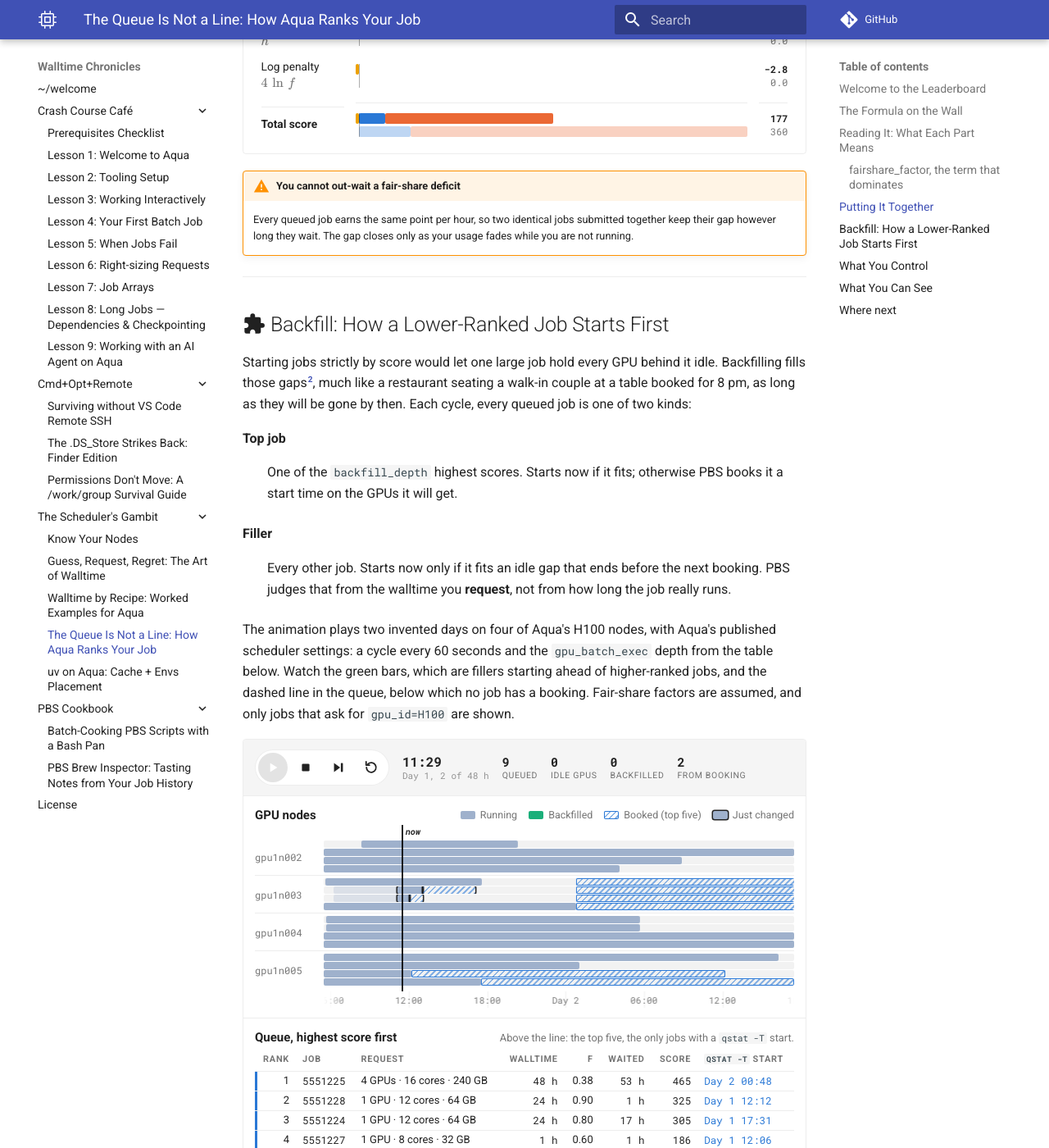
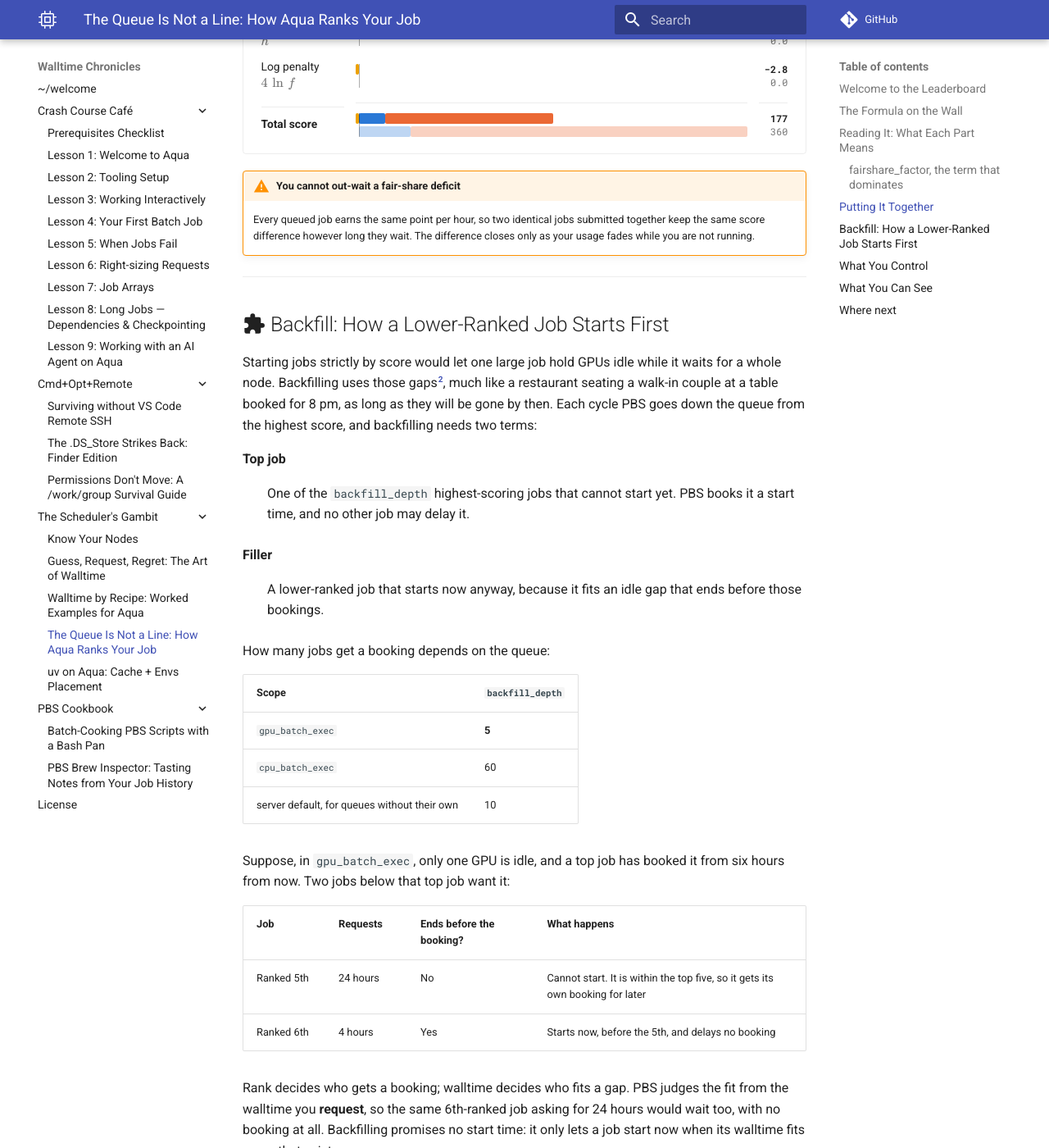
Before and after one commit to ZhipengHe/Walltime-Chronicles, an MkDocs documentation site: the page built from docs/scheduler/The-Queue-Is-Not-a-Line.md, in a window 1280 px wide and 1400 px high, scrolled down 4085 px. Shown: the whole window at 82% size. Built offline with MkDocs 1.6.1 and Material for MkDocs 9.7.7, drawn with Linux system fonts in a browser that asks for light colours; comment, search, counter and statistics services are not loaded; some of the changed text lies outside the part shown.

Commit message:
docs(scheduler): clarify top jobs, fillers and walltime in the backfill section
Top jobs are now defined as the backfill_depth highest-scoring jobs that cannot start yet, and fillers as lower-ranked jobs that start in a gap ending before those bookings. The depth table moves before the animation, a two-job example shows a 6th-ranked job starting before the 5th, and the qstat -T bullet notes estimates can move earlier. The waiting-time row now says users can only shorten a queued job's walltime with qalter, the walltime row says too little walltime gets the job killed, and the fair-share warning says score difference to avoid clashing with backfill gaps.

Co-Authored-By: Claude Opus 5 (1M context) <noreply@anthropic.com>
Claude-Session: https://claude.ai/code/session_01NNtjAMqkmA6e9wEe3mcows

```diff
--- a/docs/scheduler/The-Queue-Is-Not-a-Line.md
+++ b/docs/scheduler/The-Queue-Is-Not-a-Line.md
@@ -78,27 +78,21 @@ Usage equal to share gives $f = 0.5$, twice your share gives $0.25$, almost noth
 <!-- markdownlint-enable MD033 -->
 
 !!! warning "You cannot out-wait a fair-share deficit"
-    Every queued job earns the same point per hour, so two identical jobs submitted together keep their gap however long they wait. The gap closes only as your usage fades while you are not running.
+    Every queued job earns the same point per hour, so two identical jobs submitted together keep the same score difference however long they wait. The difference closes only as your usage fades while you are not running.
 
 ---
 
 ## :material-puzzle: Backfill: How a Lower-Ranked Job Starts First {#backfill}
 
-Starting jobs strictly by score would let one large job hold every GPU behind it idle. Backfilling fills those gaps[^2], much like a restaurant seating a walk-in couple at a table booked for 8 pm, as long as they will be gone by then. Each cycle, every queued job is one of two kinds:
+Starting jobs strictly by score would let one large job hold GPUs idle while it waits for a whole node. Backfilling uses those gaps[^2], much like a restaurant seating a walk-in couple at a table booked for 8 pm, as long as they will be gone by then. Each cycle PBS goes down the queue from the highest score, and backfilling needs two terms:
 
 **Top job**
-:   One of the `backfill_depth` highest scores. Starts now if it fits; otherwise PBS books it a start time on the GPUs it will get.
+:   One of the `backfill_depth` highest-scoring jobs that cannot start yet. PBS books it a start time, and no other job may delay it.
 
 **Filler**
-:   Every other job. Starts now only if it fits an idle gap that ends before the next booking. PBS judges that from the walltime you **request**, not from how long the job really runs.
+:   A lower-ranked job that starts now anyway, because it fits an idle gap that ends before those bookings.
 
-The animation plays two invented days on four of Aqua's H100 nodes, with Aqua's published scheduler settings: a cycle every 60 seconds and the `gpu_batch_exec` depth from the table below. Watch the green bars, which are fillers starting ahead of higher-ranked jobs, and the dashed line in the queue, below which no job has a booking. Fair-share factors are assumed, and only jobs that ask for `gpu_id=H100` are shown.
-
-<!-- markdownlint-disable MD033 -->
-<div id="backfill-animation" class="bfa"></div>
-<!-- markdownlint-enable MD033 -->
-
-On Aqua:
+How many jobs get a booking depends on the queue:
 
 | Scope | `backfill_depth` |
 |---|---|
@@ -106,7 +100,22 @@ On Aqua:
 | `cpu_batch_exec` | 60 |
 | server default, for queues without their own | 10 |
 
-- :material-eye-off: **`qstat -T` estimates a start only for top jobs**, and only for your own. Blank most likely means "not in the top five right now".
+Suppose, in `gpu_batch_exec`, only one GPU is idle, and a top job has booked it from six hours from now. Two jobs below that top job want it:
+
+| Job | Requests | Ends before the booking? | What happens |
+|---|---|---|---|
+| Ranked 5th | 24 hours | No | Cannot start. It is within the top five, so it gets its own booking for later |
+| Ranked 6th | 4 hours | Yes | Starts now, before the 5th, and delays no booking |
+
+Rank decides who gets a booking; walltime decides who fits a gap. PBS judges the fit from the walltime you **request**, so the same 6th-ranked job asking for 24 hours would wait too, with no booking at all. Backfilling promises no start time: it only lets a job start now when its walltime fits a gap that exists now.
+
+The animation plays two invented days on four of Aqua's H100 nodes, with Aqua's published scheduler settings: a cycle every 60 seconds and five bookings. Green bars are fillers, each ending before the booking on its GPU, and the dashed line in the queue marks where bookings stop. Fair-share factors are assumed, and only jobs that ask for `gpu_id=H100` are shown.
+
+<!-- markdownlint-disable MD033 -->
+<div id="backfill-animation" class="bfa"></div>
+<!-- markdownlint-enable MD033 -->
+
+- :material-eye-off: **`qstat -T` estimates a start only for top jobs**, and only for your own. Blank most likely means "not in the top five right now". An estimate can move earlier when running jobs finish before their walltime.
 - :material-swap-vertical: **You can be next, and then not.** The list is rebuilt every cycle, and your running jobs keep lowering your $f$.
 
 !!! note "Mechanism, not guarantee"
@@ -121,8 +130,8 @@ On Aqua:
 
 | Lever | Do | Why |
 |---|---|---|
-| :material-delete-forever: Waiting time | **Never delete and resubmit.** Fix a queued job with `qalter -l walltime=...` | `qdel` resets `eligible_time` to zero, and nothing gives those points back |
-| :material-clock-check: Walltime | Request what the job needs plus a margin | A filler must end before the next booking; padding closes gaps |
+| :material-delete-forever: Waiting time | **Never delete and resubmit.** To shorten a queued job's walltime, use `qalter -l walltime=...`; users can only lower a request | `qdel` resets `eligible_time` to zero, and nothing gives those points back |
+| :material-clock-check: Walltime | Request what the job needs plus a margin | A filler must end before the next booking, so padding closes gaps; too little and PBS kills the job |
 | :material-arrow-collapse: Size | Trim for placement, not for points | Smaller requests fit more gaps but score lower, more so when $f$ is high |
 | :material-link-variant: Chains | Use [Recipe 8](Walltime-by-Recipe.md#recipe-8-long-pipeline-with-chained-jobs)'s `afterok` links to fit gaps, not to bank waiting | Each link accrues nothing until the one before it ends |
 | :material-sleep: $f$ | Stop running | Nothing else raises it |
```
